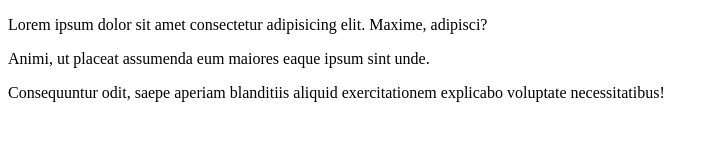
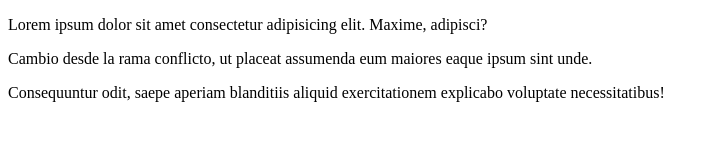
Before and after one commit to nahu6/prueba, a plain HTML site: page INDEX.HTML in a window 1280 px wide. Shown: the whole page, without its empty margins (0-718 px from the left). Drawn offline with Linux system fonts and the light colour scheme.

Commit message:
primer cambio de ramaconflicto

```diff
--- a/INDEX.HTML
+++ b/INDEX.HTML
@@ -8,7 +8,7 @@
 </head>
 <body>
     <P>Lorem ipsum dolor sit amet consectetur adipisicing elit. Maxime, adipisci?</P>
-    <P>Animi, ut placeat assumenda eum maiores eaque ipsum sint unde.</P>
+    <P>Cambio desde la rama conflicto, ut placeat assumenda eum maiores eaque ipsum sint unde.</P>
     <P>Consequuntur odit, saepe aperiam blanditiis aliquid exercitationem explicabo voluptate necessitatibus!</P>
 
 </body>
```
